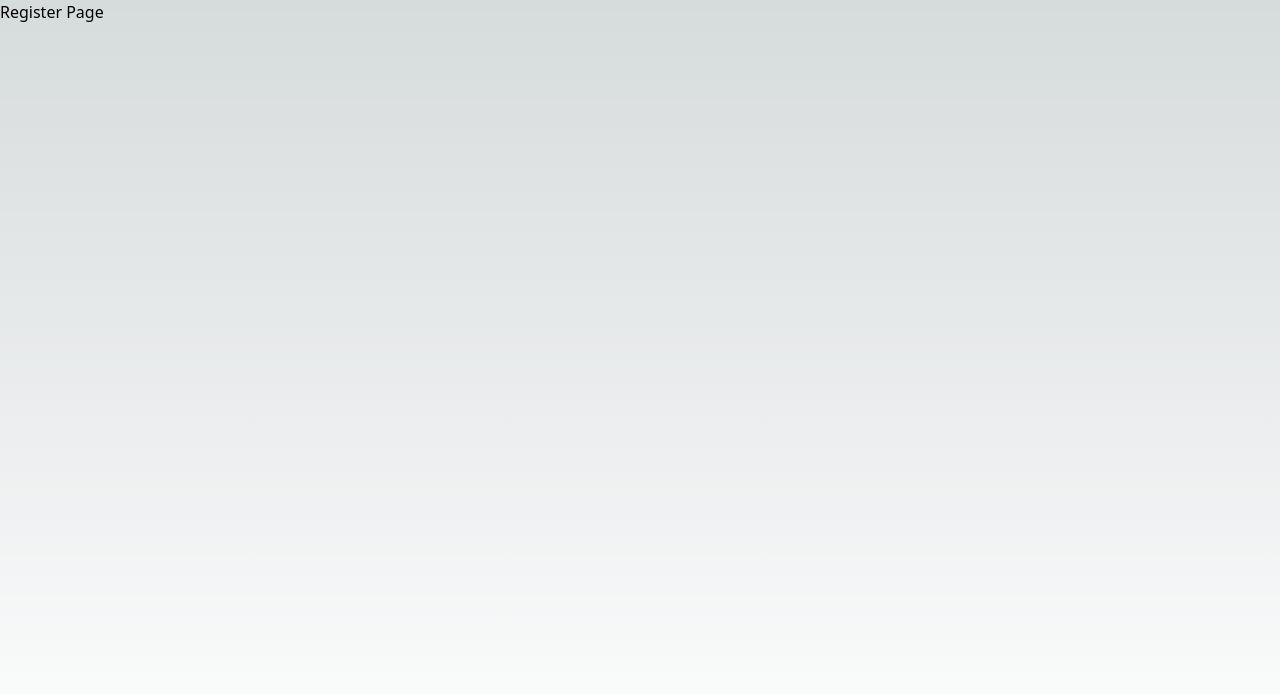
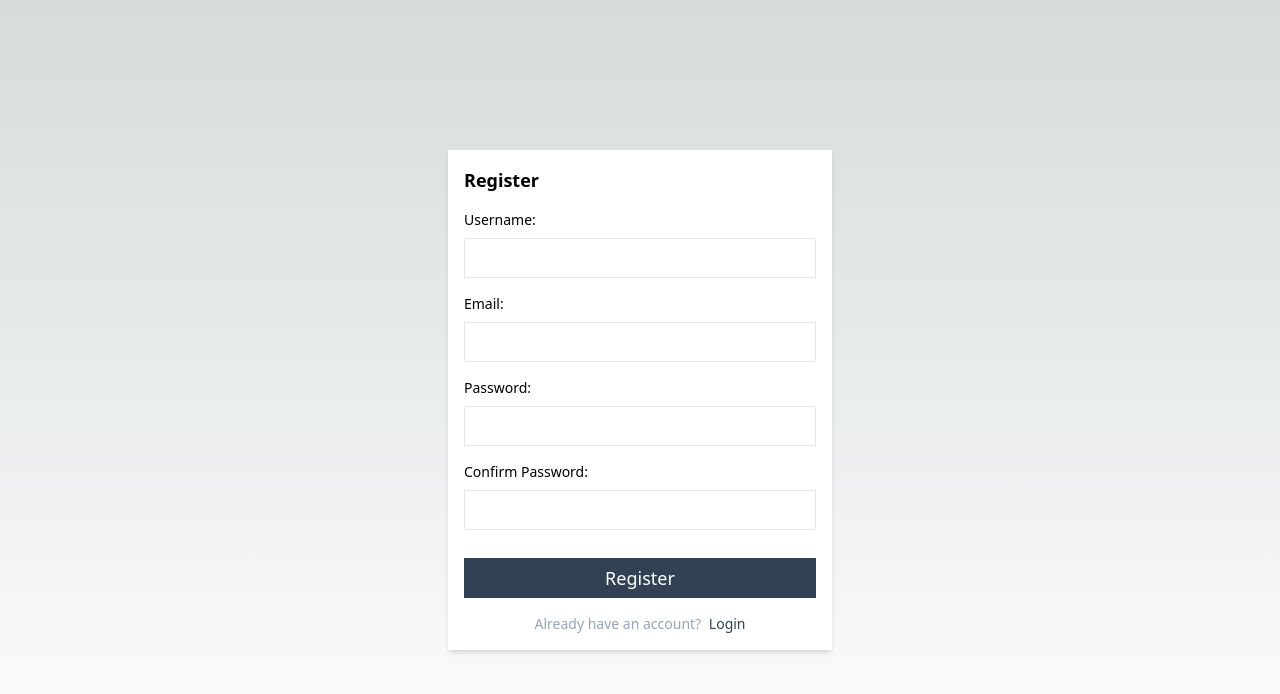
Before and after one commit to carolinavalladares/social-media-app-clone, a Next.js app: page /register in a window 1280 px wide. Shown: the top 694 px of the page. Built offline with nearby package versions, Linux system fonts and the light colour scheme.

Commit message:
add register form

```diff
--- a/contexts/AuthContext.tsx
+++ b/contexts/AuthContext.tsx
@@ -1,4 +1,4 @@
-import { UserType, LoginType } from "@/types/types";
+import { UserType, LoginType, RegisterType } from "@/types/types";
 import { createContext, useEffect, useState } from "react";
 import { setCookie, parseCookies, destroyCookie } from "nookies";
 import { toast } from "react-toastify";
@@ -12,6 +12,7 @@ interface AuthProps {
   user: UserType;
   signIn: (data: LoginType) => void;
   signOut: () => void;
+  signUp: (data: RegisterType) => void;
 }
 
 export const AuthContext = createContext({} as AuthProps);
@@ -80,8 +81,31 @@ export default function AuthContextProvider({ children }: Props) {
     Router.push("/login");
   }
 
+  async function signUp(data: RegisterType) {
+    const register = await fetch(
+      process.env.NEXT_PUBLIC_REGISTER_ENDPOINT as string,
+      {
+        method: "POST",
+        headers: {
+          "Content-Type": "application/json",
+          Accept: "application/json",
+        },
+        body: JSON.stringify(data),
+      }
+    );
+
+    if (!register.ok) {
+      toast.error("user already exists");
+      return Router.push("/login");
+    }
+
+    console.log(register);
+
+    Router.push("/login");
+  }
+
   return (
-    <AuthContext.Provider value={{ user, signIn, signOut }}>
+    <AuthContext.Provider value={{ user, signIn, signOut, signUp }}>
       {children}
     </AuthContext.Provider>
   );
--- a/hooks/useAuth.tsx
+++ b/hooks/useAuth.tsx
@@ -2,7 +2,7 @@ import { useContext } from "react";
 import { AuthContext } from "@/contexts/AuthContext";
 
 export default function useAuth() {
-  const { user, signIn, signOut } = useContext(AuthContext);
+  const { user, signIn, signOut, signUp } = useContext(AuthContext);
 
-  return { user, signIn, signOut };
+  return { user, signIn, signOut, signUp };
 }
--- a/pages/login.tsx
+++ b/pages/login.tsx
@@ -30,11 +30,13 @@ export default function Page() {
       >
         <h3 className="font-semibold text-lg mb-4">Login</h3>
         <div className="flex flex-col mb-4 relative">
-          <label htmlFor="email">Email: </label>
+          <label className="mb-2 text-sm" htmlFor="email">
+            Email:{" "}
+          </label>
           <input
             {...register("email", { required: true })}
             className="border h-8 px-2"
-            type="text"
+            type="email"
             name="email"
           />
           {errors.email && (
@@ -45,7 +47,9 @@ export default function Page() {
         </div>
 
         <div className="flex flex-col mb-4 relative">
-          <label htmlFor="password">Password:</label>
+          <label className=" mb-2 text-sm" htmlFor="password">
+            Password:
+          </label>
           <input
             {...register("password", { required: true })}
             className="border h-8 px-2"
@@ -63,11 +67,11 @@ export default function Page() {
           type="submit"
           className="bg-slate-700 text-white w-full h-9 mt-5"
         >
-          Sign In
+          Login
         </button>
 
         <p className="text-sm text-slate-400 text-center mt-4">
-          Don't have an account yet?{" "}
+          Don't have an account yet?
           <Link
             href={"/register"}
             className="inline-block ml-1 text-slate-700 hover:underline"
--- a/pages/register.tsx
+++ b/pages/register.tsx
@@ -1,3 +1,101 @@
+import Link from "next/link";
+import useAuth from "@/hooks/useAuth";
+import { useForm, SubmitHandler } from "react-hook-form";
+import { toast } from "react-toastify";
+
+interface FormDataType {
+  username: string;
+  email: string;
+  password: string;
+  confirmPassword: string;
+}
+
 export default function Page() {
-  return <div>Register Page</div>;
+  const { signUp } = useAuth();
+  const {
+    register,
+    handleSubmit,
+    formState: { errors },
+  } = useForm<FormDataType>();
+
+  const submit: SubmitHandler<FormDataType> = (data: FormDataType) => {
+    if (data.password !== data.confirmPassword) {
+      toast.error("Passwords don't match");
+    } else {
+      console.log(data.password, data.confirmPassword);
+
+      const values = {
+        username: data.username,
+        email: data.email,
+        password: data.password,
+      };
+
+      signUp(values);
+    }
+  };
+
+  return (
+    <div className="flex items-center justify-center h-screen">
+      <form
+        onSubmit={handleSubmit(submit)}
+        className="flex flex-col bg-white shadow-md p-4 w-full max-w-sm"
+      >
+        <h3 className="text-lg font-semibold mb-4 ">Register</h3>
+
+        <div className="flex flex-col mb-4">
+          <label className="mb-2 text-sm" htmlFor="username">
+            Username:{" "}
+          </label>
+          <input
+            className="border px-2 h-10 text-lg"
+            type="text"
+            {...register("username", { required: true })}
+          />
+        </div>
+        <div className="flex flex-col mb-4">
+          <label className="mb-2 text-sm" htmlFor="email">
+            Email:{" "}
+          </label>
+          <input
+            className="border px-2 h-10 text-lg"
+            type="email"
+            {...register("email", { required: true })}
+          />
+        </div>
+        <div className="flex flex-col mb-4">
+          <label className="mb-2 text-sm" htmlFor="password">
+            Password:{" "}
+          </label>
+          <input
+            className="border px-2 h-10 text-lg"
+            type="password"
+            {...register("password", { required: true })}
+          />
+        </div>
+        <div className="flex flex-col mb-4">
+          <label className="mb-2 text-sm" htmlFor="confirmPassword">
+            Confirm Password:{" "}
+          </label>
+          <input
+            className="border px-2 h-10 text-lg"
+            type="password"
+            {...register("confirmPassword", { required: true })}
+          />
+        </div>
+        <button className="h-10 bg-slate-700 text-white text-lg mt-3">
+          Register
+        </button>
+
+        <p className="text-sm text-slate-400 text-center mt-4">
+          Already have an account?{" "}
+          <Link
+            href={"/login"}
+            className="inline-block ml-1 text-slate-700 hover:underline"
+          >
+            Login
+          </Link>
+        </p>
+      </form>
+    </div>
+  );
 }
--- a/types/types.ts
+++ b/types/types.ts
@@ -7,3 +7,9 @@ export interface LoginType {
   email: string;
   password: string;
 }
+
+export interface RegisterType {
+  username: string;
+  password: string;
+  email: string;
+}
```
